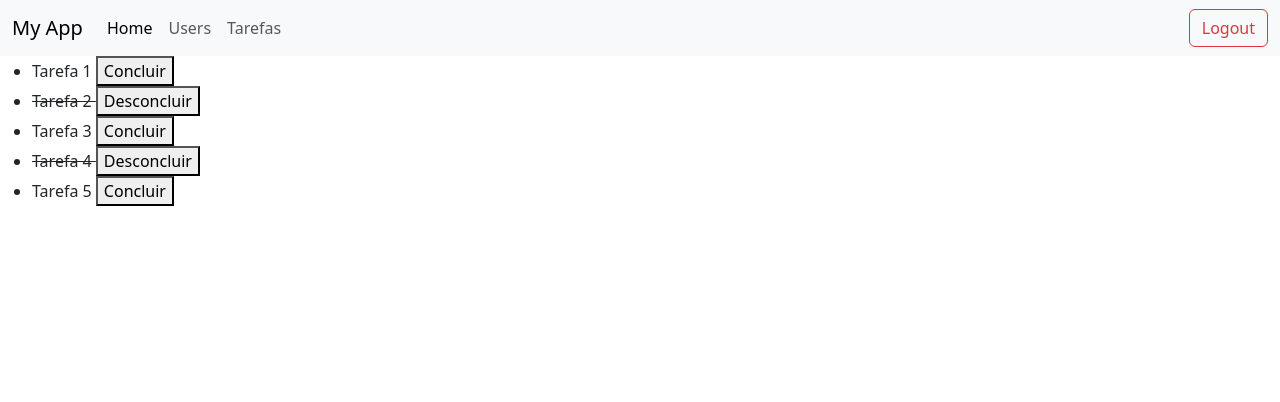
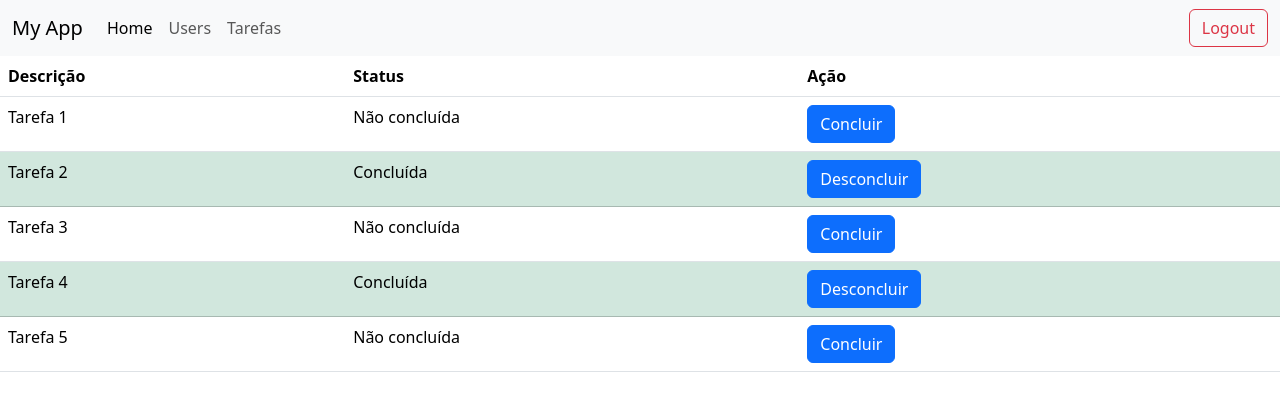
Before and after one commit to leorossiio/crud-app, an Angular app: page /app/tarefas in a window 1280 px wide. Shown: the top 402 px of the page. Built offline with nearby package versions, Linux system fonts and the light colour scheme.

Commit message:
adicionado bootstrap no html de tarefas e foi adicionado "status" na tabela

```diff
--- a/src/app/pages/tarefas/tarefas.component.html
+++ b/src/app/pages/tarefas/tarefas.component.html
@@ -1,6 +1,20 @@
-<ul>
-  <li *ngFor="let task of task" [ngStyle]="{ 'text-decoration': task.completo ? 'line-through' : 'none' }">
-    {{ task.description }}
-    <button (click)="botaoConcluir(task)">{{ task.completo ? 'Desconcluir' : 'Concluir' }}</button>
-  </li>
-</ul>
+<table class="table">
+  <thead>
+    <tr>
+      <th scope="col">Descrição</th>
+      <th scope="col">Status</th>
+      <th scope="col">Ação</th>
+    </tr>
+  </thead>
+  <tbody>
+    <tr *ngFor="let task of task" [ngClass]="{'table-success': task.completo}">
+      <td>{{ task.description }}</td>
+      <td>{{ task.completo ? 'Concluída' : 'Não concluída' }}</td>
+      <td>
+        <button class="btn btn-primary" (click)="botaoConcluir(task)">
+          {{ task.completo ? 'Desconcluir' : 'Concluir' }}
+        </button>
+      </td>
+    </tr>
+  </tbody>
+</table>
```
